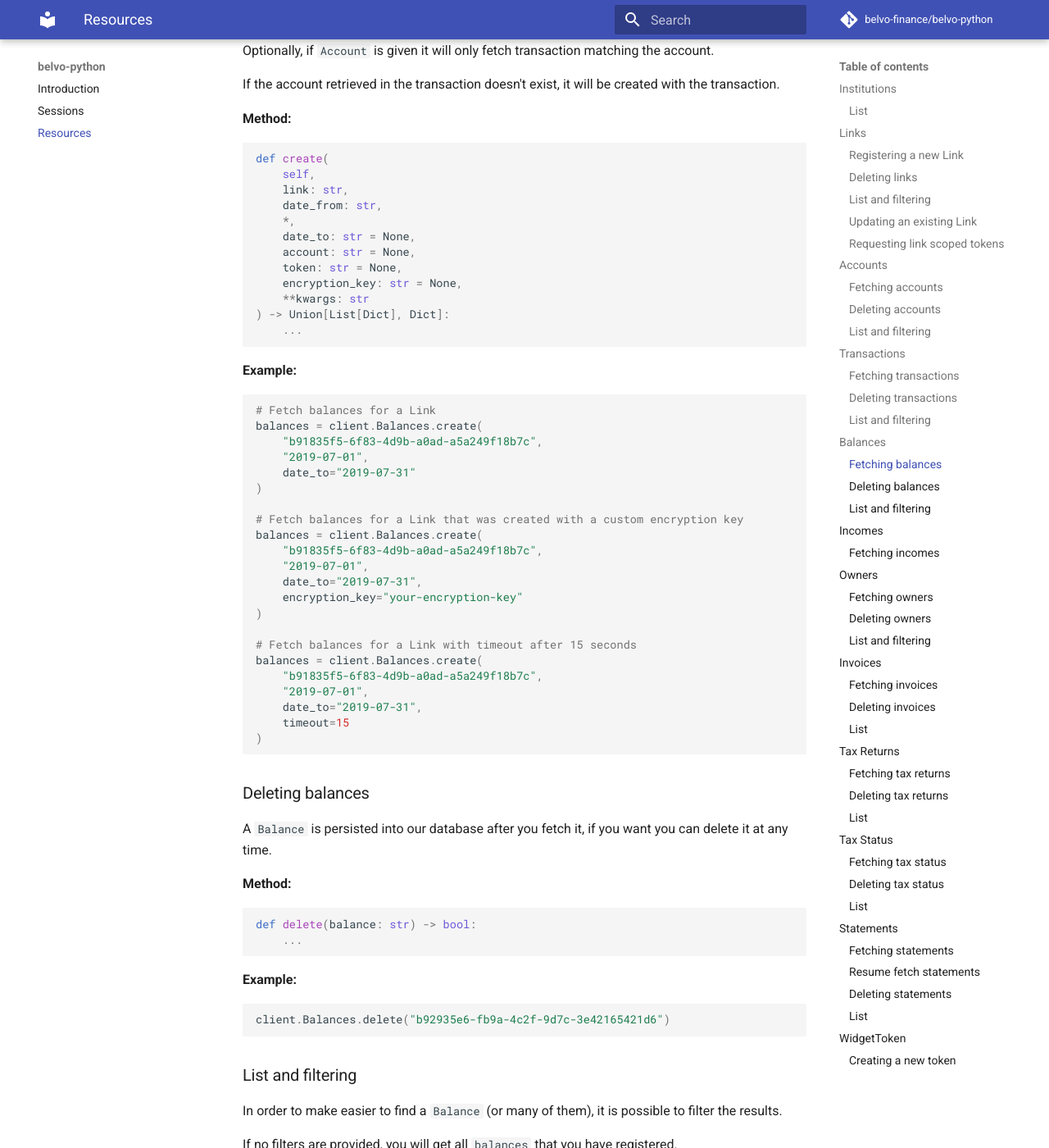
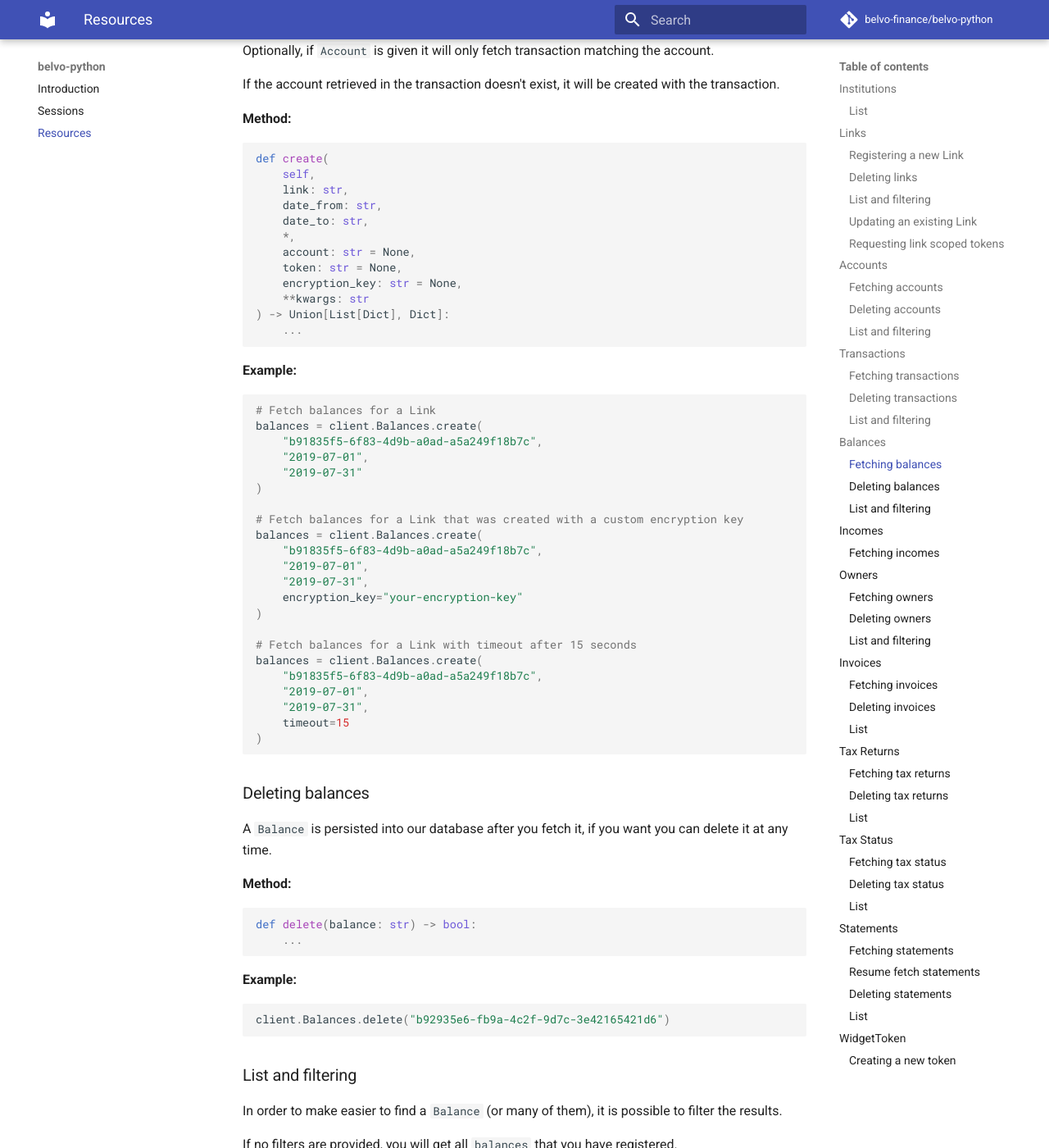
Before and after one commit to tian2992/belvo-python, an MkDocs documentation site: the page built from docs/resources.md, in a window 1280 px wide and 1400 px high, scrolled down 8327 px. Shown: the whole window at 82% size. Built offline with MkDocs 1.6.1 and Material for MkDocs 9.7.7, drawn with Linux system fonts in a browser that asks for light colours; emoji names are drawn with the system emoji font; comment, search, counter and statistics services are not loaded.

Commit message:
[Fixed] Balance date_to as obligatory param (#75)

````diff
--- a/docs/resources.md
+++ b/docs/resources.md
@@ -399,8 +399,8 @@ def create(
     self,
     link: str,
     date_from: str,
+    date_to: str,
     *,
-    date_to: str = None,
     account: str = None,
     token: str = None,
     encryption_key: str = None,
@@ -415,14 +415,14 @@ def create(
 balances = client.Balances.create(
     "b91835f5-6f83-4d9b-a0ad-a5a249f18b7c",
     "2019-07-01",
-    date_to="2019-07-31"
+    "2019-07-31"
 )
 
 # Fetch balances for a Link that was created with a custom encryption key
 balances = client.Balances.create(
     "b91835f5-6f83-4d9b-a0ad-a5a249f18b7c",
     "2019-07-01",
-    date_to="2019-07-31",
+    "2019-07-31",
     encryption_key="your-encryption-key"
 )
 
@@ -430,7 +430,7 @@ balances = client.Balances.create(
 balances = client.Balances.create(
     "b91835f5-6f83-4d9b-a0ad-a5a249f18b7c",
     "2019-07-01",
-    date_to="2019-07-31",
+    "2019-07-31",
     timeout=15
 )
 ```
````
Also changed, not shown: 2 other files.
